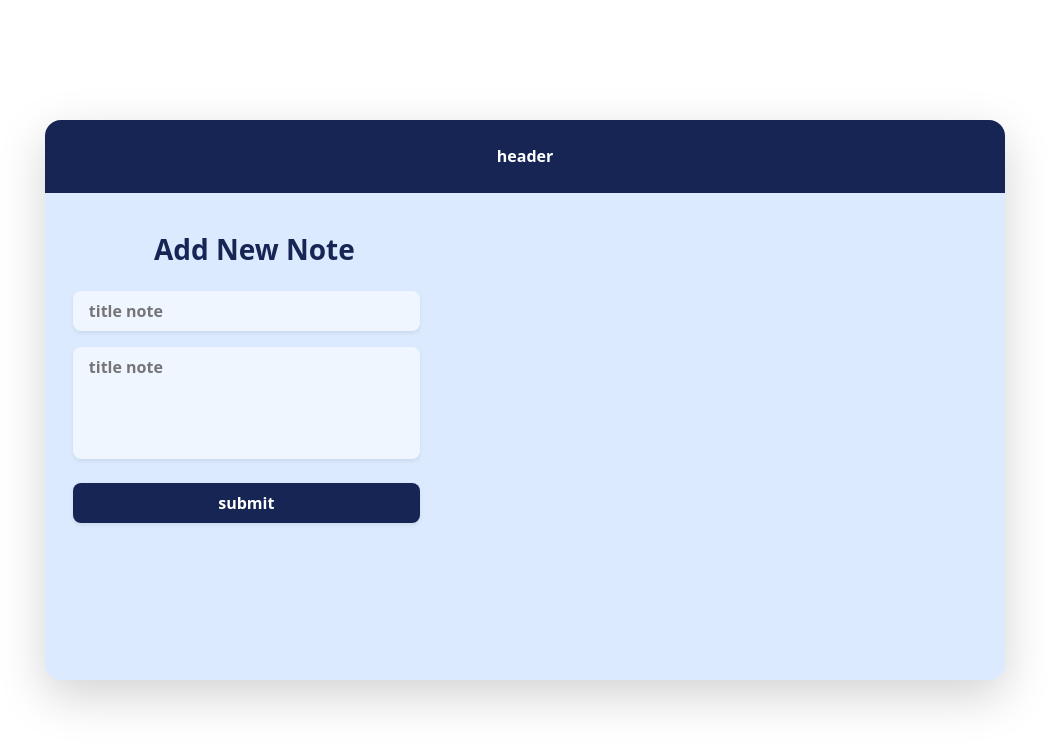
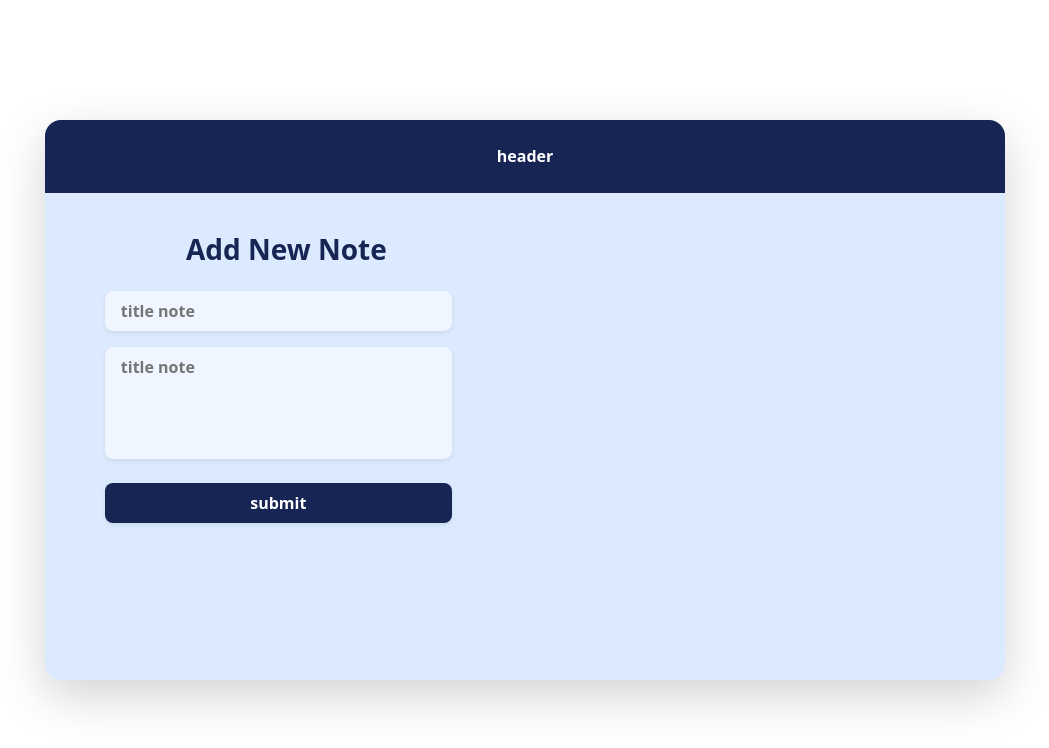
Before and after one commit to MiaadEstakhri/note-app, a React (Vite) app: page / in a window 1280 px wide. Shown: the top 748 px of the page, without its empty margins (115-1164 px from the left). Built offline with nearby package versions, Linux system fonts and the light colour scheme.

Commit message:
import noteStatus component

```diff
--- a/src/App.jsx
+++ b/src/App.jsx
@@ -2,6 +2,7 @@ import { useState } from "react";
 import "./App.css";
 import AddNewNote from "./components/addNewNote/addNewNote";
 import NoteList from "./components/noteList/noteList";
+import NoteStatus from "./components/noteStatus/noteStatus";
 
 function App() {
   const [notes, setNotes] = useState([]);
@@ -30,6 +31,7 @@ function App() {
           header
         </section>
         <section className="col-12 d-flex my-4 px-2 px-sm-3">
+          <NoteStatus notes={notes} />
           <div className="col-5 d-flex justify-content-center ">
             <AddNewNote onAddNote={handleAddNote} />
           </div>
```
